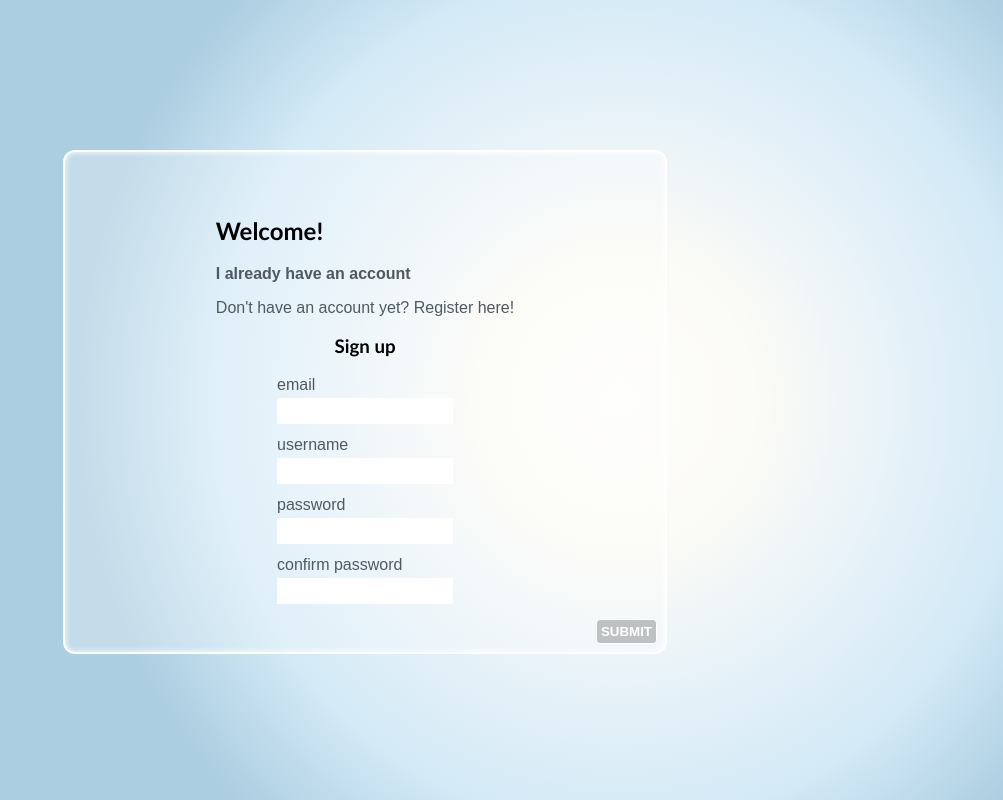
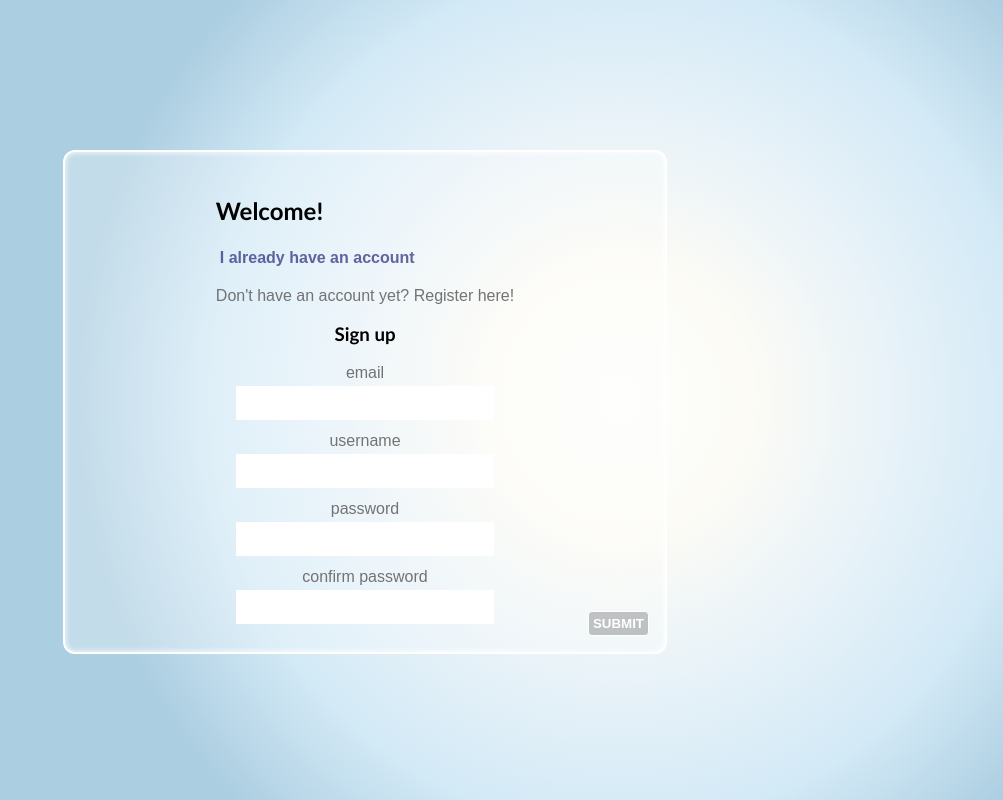
Before and after one commit to Chloe070196/phrases-web-app, a React (Vite) app: page /login in a window 1280 px wide. Shown: the whole page, without its empty margins (277-1280 px from the left). Built offline with nearby package versions, Linux system fonts and the light colour scheme.

Commit message:
feat: update form styling

```diff
--- a/src/App.css
+++ b/src/App.css
@@ -8,8 +8,19 @@
 :root {
   --unit: 4px;
   --double-unit: 8px;
+  --four-units: 16px;
   --light-transparent: rgba(255, 253, 253, 0.281);
+  --light-semi-transparent: rgba(255, 253, 253, 0.582);
   --dark-transparent: rgba(54, 54, 54, 0.281);
+  --dark-semi-transparent: rgba(36, 36, 36, 0.507);
+  --dark-slightly-transparent: rgba(36, 36, 36, 0.75);
+  --grey: rgba(107, 107, 107, 0.945);
+  --darkblue-semi-transparent: rgba(14, 14, 104, 0.63);
+  --darkblue: rgba(14, 14, 104);
+}
+
+*:hover{
+  transition-duration: 0.5s;
 }
 
 .centered-section-position {
@@ -52,15 +63,17 @@
   place-items: center;
 }
 
-label {
-  text-align: start;
-}
 input {
   display: block;
   margin: var(--unit) 0;
   background-color: white;
   border: 1px solid white;
-  padding: var(--unit);
+  padding: var(--double-unit);
+  width: 240px;
+}
+
+::placeholder {
+  color: var(--dark-semi-transparent);
 }
 
 .submit-button {
@@ -72,8 +85,12 @@ input {
   font-weight: bold;
   color: white;
   position: absolute;
-  bottom: var(--double-unit);
-  right: var(--double-unit);
+  bottom: var(--four-units);
+  right: var(--four-units);
+}
+.submit-button:hover {
+  padding-right: var(--four-units);
+  background: linear-gradient(0.25turn, var(--dark-transparent), var(--darkblue-semi-transparent), var(--darkblue));
 }
 .form-header {
   display: grid;
@@ -84,8 +101,24 @@ input {
   align-self: start;
   width: fit-content;
 }
+.link-to-form {
+  position: absolute;
+  top: var(--four-units);
+  left: var(--four-units);
+}
 
 strong, p, a, button, label {
   font-family: Arial, Helvetica, sans-serif;
-  color: rgb(79, 89, 95);
+  color: var(--grey);
 }
+
+strong {
+  color: var(--darkblue-semi-transparent);
+  padding: var(--unit);
+  border-radius: var(--unit);
+}
+
+strong:hover {
+  color: var(--darkblue);
+  background: linear-gradient(0.25turn, var(--light-transparent), var(--light-semi-transparent), white);
+}
```
